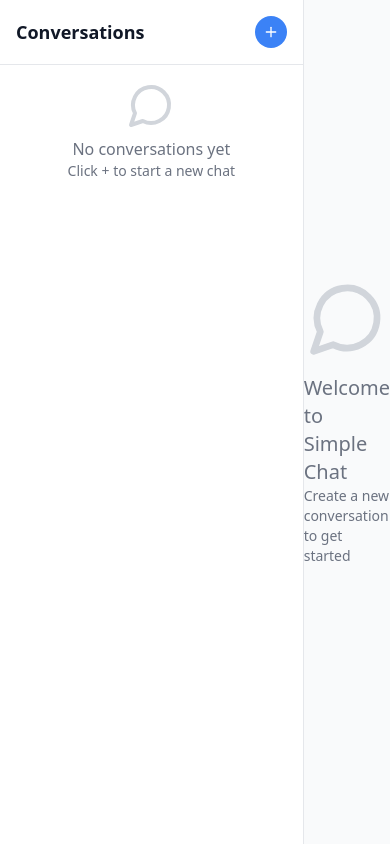
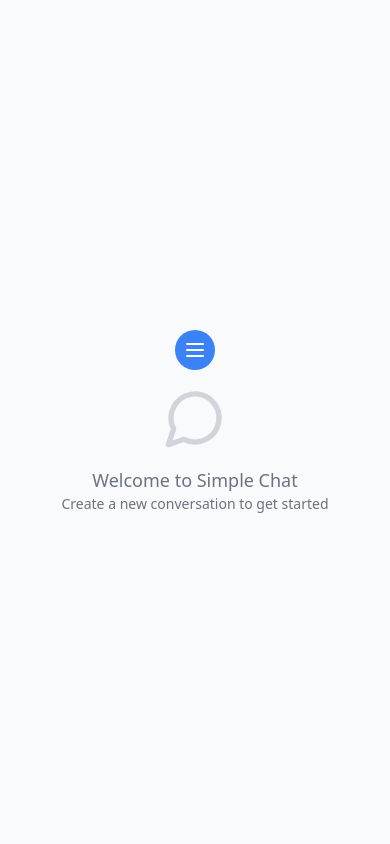
Before and after one commit to mathieulrl/world-chat, a React (Vite) app: page / in a window 390 px wide. Built offline with nearby package versions, Linux system fonts and the light colour scheme.

Commit message:
Fix: Improve mobile display
Adjust layout and styling for better mobile display, addressing tiny chat and conversation elements.

```diff
--- a/src/components/ConversationSidebar.tsx
+++ b/src/components/ConversationSidebar.tsx
@@ -38,11 +38,11 @@ const ConversationSidebar = ({
   };
 
   return (
-    <div className="w-80 bg-white border-r border-gray-200 flex flex-col h-full">
+    <div className="w-full md:w-80 bg-white border-r border-gray-200 flex flex-col h-full">
       {/* Header */}
-      <div className="p-4 border-b border-gray-200">
+      <div className="p-3 md:p-4 border-b border-gray-200">
         <div className="flex items-center justify-between">
-          <h2 className="text-lg font-semibold text-gray-900">Conversations</h2>
+          <h2 className="text-base md:text-lg font-semibold text-gray-900">Conversations</h2>
           <button
             onClick={onCreateConversation}
             className="bg-blue-500 hover:bg-blue-600 text-white p-2 rounded-full transition-colors"
@@ -58,8 +58,8 @@ const ConversationSidebar = ({
         {conversations.length === 0 ? (
           <div className="p-4 text-center text-gray-500">
             <MessageCircle className="h-12 w-12 mx-auto mb-2 text-gray-300" />
-            <p>No conversations yet</p>
-            <p className="text-sm">Click + to start a new chat</p>
+            <p className="text-sm md:text-base">No conversations yet</p>
+            <p className="text-xs md:text-sm">Click + to start a new chat</p>
           </div>
         ) : (
           conversations
@@ -67,17 +67,17 @@ const ConversationSidebar = ({
             .map((conversation) => (
               <div
                 key={conversation.id}
-                className={`p-4 border-b border-gray-100 cursor-pointer hover:bg-gray-50 transition-colors relative group ${
+                className={`p-3 md:p-4 border-b border-gray-100 cursor-pointer hover:bg-gray-50 transition-colors relative group ${
                   activeConversationId === conversation.id ? "bg-blue-50 border-blue-200" : ""
                 }`}
                 onClick={() => onSelectConversation(conversation.id)}
               >
                 <div className="flex items-start justify-between">
                   <div className="flex-1 min-w-0">
-                    <h3 className="font-medium text-gray-900 truncate">
+                    <h3 className="font-medium text-sm md:text-base text-gray-900 truncate">
                       {conversation.name}
                     </h3>
-                    <p className="text-sm text-gray-500 truncate mt-1">
+                    <p className="text-xs md:text-sm text-gray-500 truncate mt-1">
                       {formatLastMessage(conversation)}
                     </p>
                     <p className="text-xs text-gray-400 mt-1">
@@ -89,7 +89,7 @@ const ConversationSidebar = ({
                       e.stopPropagation();
                       onDeleteConversation(conversation.id);
                     }}
-                    className="opacity-0 group-hover:opacity-100 text-red-500 hover:text-red-700 p-1 transition-all"
+                    className="opacity-0 group-hover:opacity-100 md:opacity-0 md:group-hover:opacity-100 text-red-500 hover:text-red-700 p-1 transition-all"
                     title="Delete conversation"
                   >
                     <Trash2 className="h-4 w-4" />
--- a/src/components/MessageBubble.tsx
+++ b/src/components/MessageBubble.tsx
@@ -15,9 +15,9 @@ const MessageBubble = ({ message }: MessageBubbleProps) => {
 
   return (
     <div className="flex justify-end">
-      <div className="max-w-xs lg:max-w-md">
-        <div className="bg-blue-500 text-white px-4 py-2 rounded-2xl rounded-br-md shadow-sm">
-          <p className="text-sm leading-relaxed">{message.text}</p>
+      <div className="max-w-[85%] sm:max-w-xs lg:max-w-md">
+        <div className="bg-blue-500 text-white px-3 md:px-4 py-2 rounded-2xl rounded-br-md shadow-sm">
+          <p className="text-sm md:text-base leading-relaxed break-words">{message.text}</p>
         </div>
         <div className="flex justify-end mt-1">
           <span className="text-xs text-gray-500">
--- a/src/components/MessageInput.tsx
+++ b/src/components/MessageInput.tsx
@@ -25,14 +25,14 @@ const MessageInput = ({ onSendMessage }: MessageInputProps) => {
   };
 
   return (
-    <form onSubmit={handleSubmit} className="flex space-x-3">
+    <form onSubmit={handleSubmit} className="flex space-x-2 md:space-x-3">
       <div className="flex-1">
         <textarea
           value={message}
           onChange={(e) => setMessage(e.target.value)}
           onKeyPress={handleKeyPress}
           placeholder="Type your message..."
-          className="w-full px-4 py-2 border border-gray-300 rounded-2xl resize-none focus:outline-none focus:ring-2 focus:ring-blue-500 focus:border-transparent"
+          className="w-full px-3 md:px-4 py-2 border border-gray-300 rounded-2xl resize-none focus:outline-none focus:ring-2 focus:ring-blue-500 focus:border-transparent text-sm md:text-base"
           rows={1}
           style={{
             minHeight: "40px",
@@ -43,9 +43,9 @@ const MessageInput = ({ onSendMessage }: MessageInputProps) => {
       <button
         type="submit"
         disabled={!message.trim()}
-        className="bg-blue-500 hover:bg-blue-600 disabled:bg-gray-300 disabled:cursor-not-allowed text-white p-2 rounded-full transition-colors duration-200 flex items-center justify-center"
+        className="bg-blue-500 hover:bg-blue-600 disabled:bg-gray-300 disabled:cursor-not-allowed text-white p-2 rounded-full transition-colors duration-200 flex items-center justify-center min-w-[40px]"
       >
-        <Send className="h-5 w-5" />
+        <Send className="h-4 w-4 md:h-5 md:w-5" />
       </button>
     </form>
   );
--- a/src/components/MessagingApp.tsx
+++ b/src/components/MessagingApp.tsx
@@ -1,4 +1,3 @@
-
 import { useState, useEffect } from "react";
 import MessageBubble from "./MessageBubble";
 import MessageInput from "./MessageInput";
@@ -10,11 +9,12 @@ import {
   type Conversation,
   type Message
 } from "../utils/localStorage";
-import { MessageCircle } from "lucide-react";
+import { MessageCircle, Menu, X } from "lucide-react";
 
 const MessagingApp = () => {
   const [conversations, setConversations] = useState<Conversation[]>([]);
   const [activeConversationId, setActiveConversationId] = useState<string | null>(null);
+  const [sidebarOpen, setSidebarOpen] = useState(false);
 
   useEffect(() => {
     const savedConversations = loadConversations();
@@ -98,30 +98,56 @@ const MessagingApp = () => {
     saveConversations(updatedConversations);
   };
 
+  const handleSelectConversation = (conversationId: string) => {
+    selectConversation(conversationId);
+    setSidebarOpen(false); // Close sidebar on mobile after selection
+  };
+
   return (
-    <div className="h-screen flex bg-gray-50">
+    <div className="h-screen flex bg-gray-50 relative">
+      {/* Mobile Sidebar Overlay */}
+      {sidebarOpen && (
+        <div
+          className="fixed inset-0 bg-black bg-opacity-50 z-40 md:hidden"
+          onClick={() => setSidebarOpen(false)}
+        />
+      )}
+
       {/* Sidebar */}
+      <div className={`
+        fixed md:relative inset-y-0 left-0 z-50 md:z-0
+        transform ${sidebarOpen ? 'translate-x-0' : '-translate-x-full'}
+        md:translate-x-0 transition-transform duration-300 ease-in-out
+        w-80 md:w-80 bg-white
+      `}>
         <ConversationSidebar
           conversations={conversations}
           activeConversationId={activeConversationId}
-        onSelectConversation={selectConversation}
+          onSelectConversation={handleSelectConversation}
           onCreateConversation={createConversation}
           onDeleteConversation={deleteConversation}
         />
+      </div>
 
       {/* Main Chat Area */}
-      <div className="flex-1 flex flex-col">
+      <div className="flex-1 flex flex-col min-w-0">
         {activeConversation ? (
           <>
             {/* Header */}
-            <div className="bg-white shadow-sm border-b p-4 flex items-center justify-between">
+            <div className="bg-white shadow-sm border-b p-3 md:p-4 flex items-center justify-between">
               <div className="flex items-center space-x-3">
+                <button
+                  onClick={() => setSidebarOpen(true)}
+                  className="md:hidden p-2 hover:bg-gray-100 rounded-md"
+                >
+                  <Menu className="h-5 w-5" />
+                </button>
                 <div className="bg-blue-500 p-2 rounded-full">
-                  <MessageCircle className="h-6 w-6 text-white" />
+                  <MessageCircle className="h-5 w-5 md:h-6 md:w-6 text-white" />
                 </div>
-                <div>
-                  <h1 className="text-xl font-semibold text-gray-900">{activeConversation.name}</h1>
-                  <p className="text-sm text-gray-500">
+                <div className="min-w-0">
+                  <h1 className="text-lg md:text-xl font-semibold text-gray-900 truncate">{activeConversation.name}</h1>
+                  <p className="text-xs md:text-sm text-gray-500">
                     {activeConversation.messages.length} message{activeConversation.messages.length !== 1 ? "s" : ""}
                   </p>
                 </div>
@@ -129,20 +155,20 @@ const MessagingApp = () => {
               {activeConversation.messages.length > 0 && (
                 <button
                   onClick={clearCurrentConversation}
-                  className="text-sm text-red-500 hover:text-red-700 px-3 py-1 rounded-md hover:bg-red-50 transition-colors"
+                  className="text-xs md:text-sm text-red-500 hover:text-red-700 px-2 md:px-3 py-1 rounded-md hover:bg-red-50 transition-colors"
                 >
-                  Clear Messages
+                  Clear
                 </button>
               )}
             </div>
 
             {/* Messages Container */}
-            <div className="flex-1 overflow-y-auto p-4 space-y-4">
+            <div className="flex-1 overflow-y-auto p-3 md:p-4 space-y-3 md:space-y-4">
               {activeConversation.messages.length === 0 ? (
                 <div className="flex flex-col items-center justify-center h-full text-gray-500">
-                  <MessageCircle className="h-16 w-16 mb-4 text-gray-300" />
-                  <p className="text-lg font-medium">No messages yet</p>
-                  <p className="text-sm">Start a conversation by typing below</p>
+                  <MessageCircle className="h-12 w-12 md:h-16 md:w-16 mb-4 text-gray-300" />
+                  <p className="text-base md:text-lg font-medium">No messages yet</p>
+                  <p className="text-xs md:text-sm">Start a conversation by typing below</p>
                 </div>
               ) : (
                 activeConversation.messages.map((message) => (
@@ -152,15 +178,21 @@ const MessagingApp = () => {
             </div>
 
             {/* Input Area */}
-            <div className="bg-white border-t p-4">
+            <div className="bg-white border-t p-3 md:p-4">
               <MessageInput onSendMessage={addMessage} />
             </div>
           </>
         ) : (
-          <div className="flex-1 flex flex-col items-center justify-center text-gray-500">
-            <MessageCircle className="h-20 w-20 mb-4 text-gray-300" />
-            <p className="text-xl font-medium">Welcome to Simple Chat</p>
-            <p className="text-sm">Create a new conversation to get started</p>
+          <div className="flex-1 flex flex-col items-center justify-center text-gray-500 p-4">
+            <button
+              onClick={() => setSidebarOpen(true)}
+              className="md:hidden mb-4 p-2 bg-blue-500 text-white rounded-full hover:bg-blue-600 transition-colors"
+            >
+              <Menu className="h-6 w-6" />
+            </button>
+            <MessageCircle className="h-16 w-16 md:h-20 md:w-20 mb-4 text-gray-300" />
+            <p className="text-lg md:text-xl font-medium text-center">Welcome to Simple Chat</p>
+            <p className="text-sm md:text-base text-center">Create a new conversation to get started</p>
           </div>
         )}
       </div>
```
Lines whose indentation alone changed are shown as unchanged.
